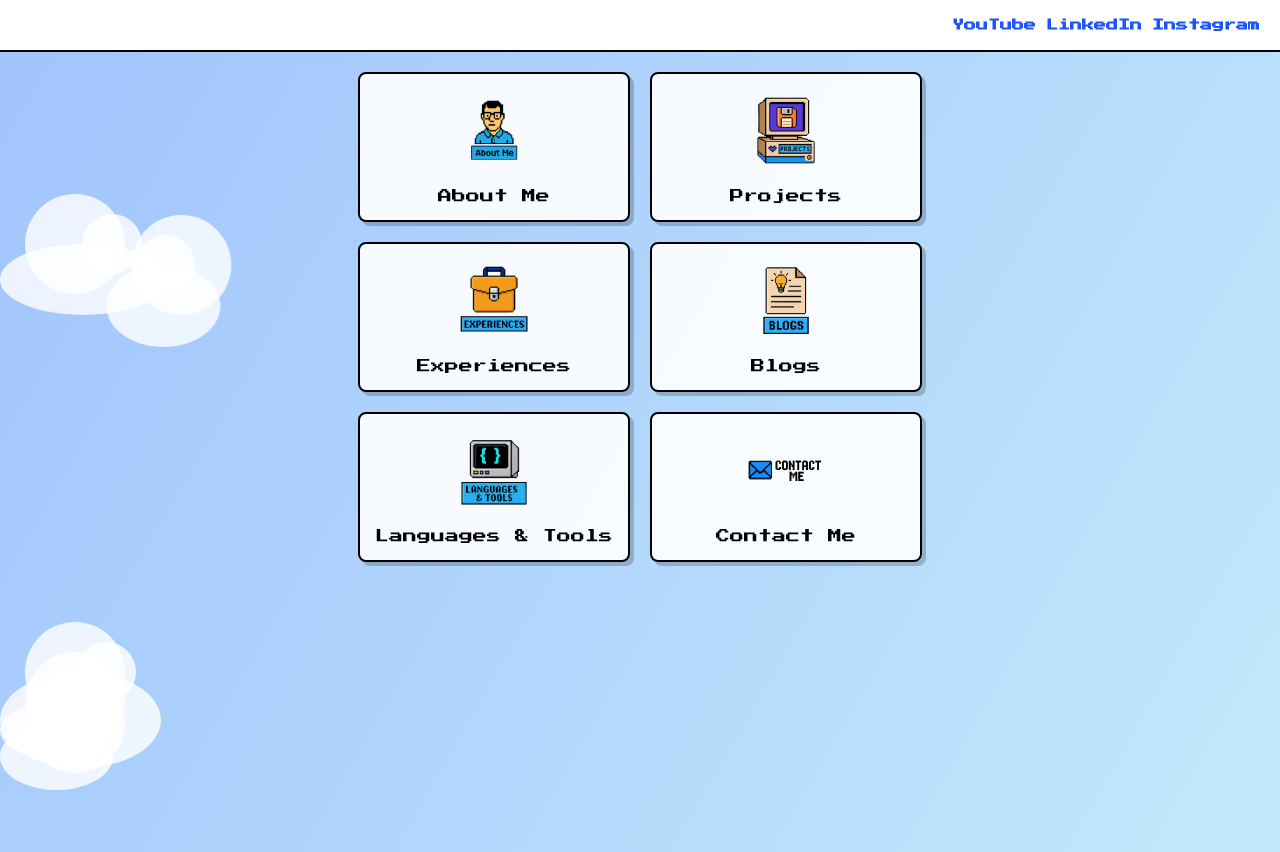
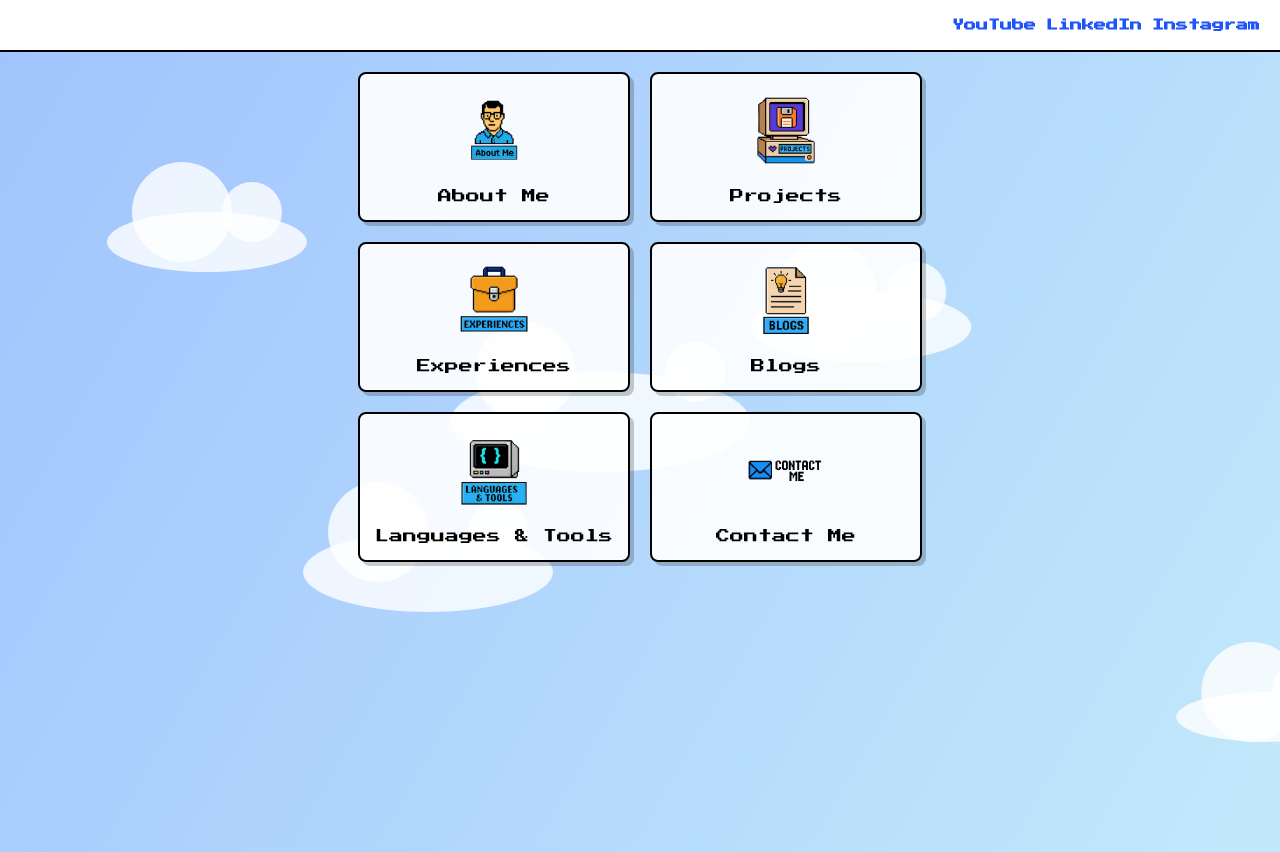
Before and after one commit to paundraP/website, a Next.js app: page / in a window 1280 px wide. Built offline with nearby package versions, Linux system fonts and the light colour scheme.

Commit message:
fix: experiences

```diff
--- a/pages/index.js
+++ b/pages/index.js
@@ -97,17 +97,7 @@ export default function Home() {
         {/* Animated Cloud Background */}
         <div className={styles.clouds}>
           {[...Array(5)].map((_, i) => (
-            <div
-              key={i}
-              className={styles.cloud}
-              style={{
-                width: `${Math.random() * 100 + 100}px`,
-                height: `${Math.random() * 60 + 40}px`,
-                top: `${Math.random() * 100}%`,
-                animationDuration: `${Math.random() * 20 + 30}s`,
-                animationDelay: `${Math.random() * 10}s`,
-              }}
-            />
+            <div key={i} className={styles.cloud} />
           ))}
         </div>
 
--- a/styles/Home.module.css
+++ b/styles/Home.module.css
@@ -140,6 +140,7 @@
   background: rgba(255, 255, 255, 0.8);
   border-radius: 50%;
   animation: moveCloud linear infinite;
+  left: -200px; /* Start from outside the viewport */
 }
 
 .cloud:before,
@@ -166,11 +167,53 @@
 
 @keyframes moveCloud {
   0% {
-    transform: translateX(100%);
+    transform: translateX(0);
   }
   100% {
-    transform: translateX(-100%);
+    transform: translateX(
+      calc(100vw + 400px)
+    ); /* Move across the entire viewport width */
   }
+}
+
+/* Add more cloud variations */
+.cloud:nth-child(1) {
+  top: 20%;
+  width: 200px;
+  height: 60px;
+  animation-duration: 30s;
+}
+
+.cloud:nth-child(2) {
+  top: 40%;
+  width: 300px;
+  height: 100px;
+  animation-duration: 40s;
+  animation-delay: -10s;
+}
+
+.cloud:nth-child(3) {
+  top: 60%;
+  width: 250px;
+  height: 80px;
+  animation-duration: 35s;
+  animation-delay: -5s;
+}
+
+.cloud:nth-child(4) {
+  top: 80%;
+  width: 180px;
+  height: 50px;
+  animation-duration: 25s;
+  animation-delay: -15s;
+}
+
+.cloud:nth-child(5) {
+  top: 30%;
+  width: 220px;
+  height: 70px;
+  animation-duration: 45s;
+  animation-delay: -20s;
 }
 
 .iconGrid {
@@ -258,28 +301,37 @@
   border-top-right-radius: 8px;
 }
 
-.modalTitleBar .windowControls {
+.windowControls {
   display: flex;
-  gap: 4px;
+  gap: 8px;
 }
 
-.modalTitleBar .windowButton {
-  width: 20px;
-  height: 20px;
-  font-size: 12px;
-  line-height: 20px;
+.windowButton {
+  width: 24px;
+  height: 24px;
+  border: 1px solid #fff;
+  display: flex;
+  align-items: center;
+  justify-content: center;
+  font-size: 14px;
+  cursor: pointer;
+  transition: background-color 0.2s;
 }
 
-.modalTitleBar .closeButton {
+.minimizeButton {
+  background: #000080;
+}
+
+.maximizeButton {
+  background: #000080;
+}
+
+.closeButton {
   background: #ff0000;
 }
 
-.modalTitleBar .minimizeButton {
-  background: #00ff00;
-}
-
-.modalTitleBar .maximizeButton {
-  background: #ffff00;
+.closeButton:hover {
+  background: #ff3333;
 }
 
 .modalBody {
@@ -427,24 +479,14 @@ a.secondary {
     margin: 10px;
   }
 
-  .modalTitleBar {
-    padding: 6px 10px;
-    font-size: 12px;
-  }
-
-  .modalBody {
-    padding: 15px;
-  }
-
   .windowControls {
-    gap: 4px;
+    gap: 6px;
   }
 
   .windowButton {
-    width: 20px;
-    height: 20px;
+    width: 22px;
+    height: 22px;
     font-size: 12px;
-    line-height: 20px;
   }
 
   /* Adjust card layouts for mobile */
@@ -974,6 +1016,16 @@ a.secondary {
   .blogCards {
     grid-template-columns: 1fr;
   }
+
+  .windowControls {
+    gap: 4px;
+  }
+
+  .windowButton {
+    width: 20px;
+    height: 20px;
+    font-size: 12px;
+  }
 }
 
 /* Contact Form Styles */
```
